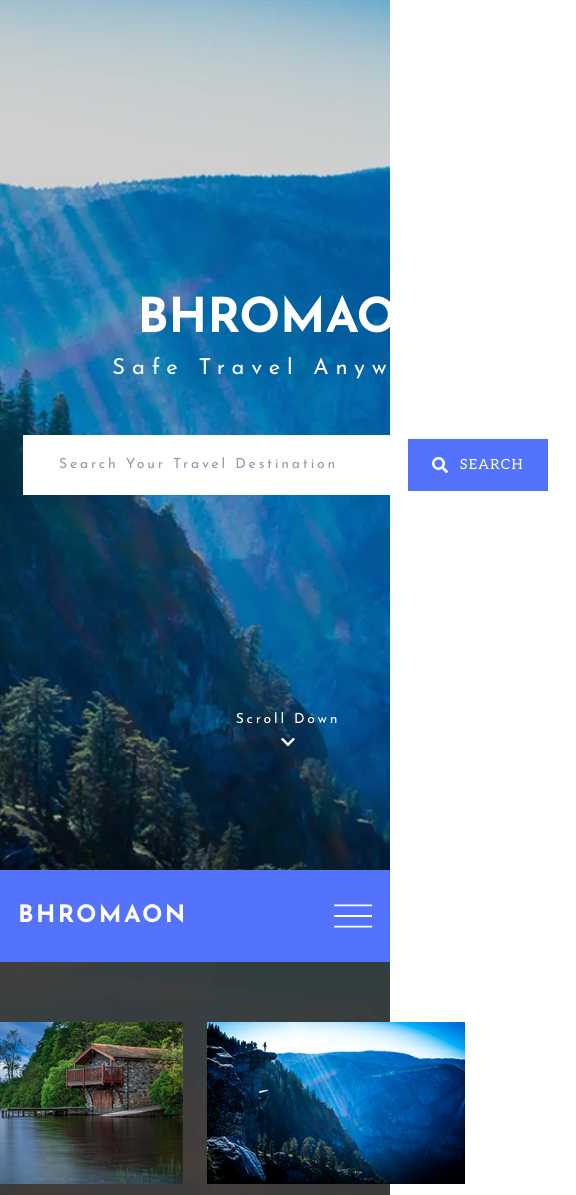
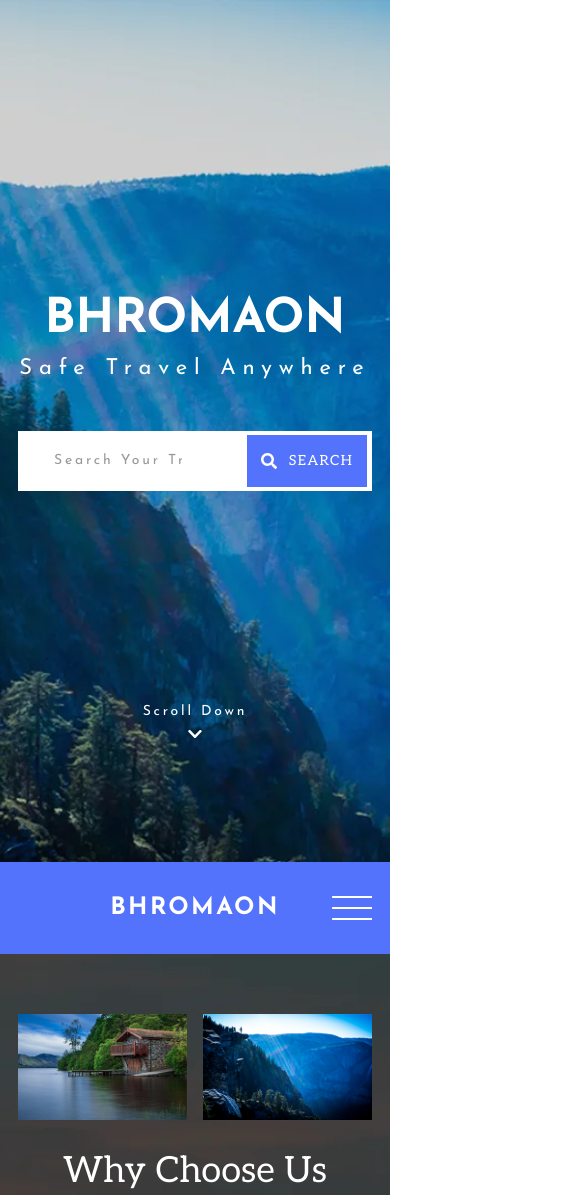
Before and after one commit to Fr33dom22/Exam-1---Travel-With-Us-, a plain HTML site: page index.html in a window 390 px wide. Shown: the top 1195 px of the page, 576 px wide, since content can reach past the window. Drawn offline with nearby package versions, Linux system fonts and the light colour scheme.

Commit message:
update responsive tablet - mobile

```diff
--- a/index.html
+++ b/index.html
@@ -24,7 +24,7 @@
   <body>
     <!-- HEADER -->
     <header class="header">
-      <div class="container">
+      <div class="header-container">
         <div class="first-screen">
           <h1 class="title_1">Bhromaon</h1>
           <h2 class="title_2">Safe Travel Anywhere</h2>
@@ -32,12 +32,13 @@
           <div class="search">
             <input
               type="text"
+              name="search"
               class="search__inp"
               placeholder="Search Your Travel Destination"
             />
             <button type="submit" class="search__btn">
               <svg class="search__icon" width="16" height="16">
-                <use href="/assets/symbol-defs.svg#icon-search"></use>
+                <use href="./assets/symbol-defs.svg#icon-search"></use>
               </svg>
               Search
             </button>
--- a/scss/_header.scss
+++ b/scss/_header.scss
@@ -37,14 +37,16 @@
   }
 
   .search {
-    min-width: 647px;
-    margin-bottom: 211px;
-    padding: 4px 5px;
     position: relative;
+    width: 100%;
+    max-width: 647px;
+    margin: 0 auto 211px auto;
+    box-sizing: border-box;
 
     &__inp {
       width: 100%;
       padding: 20px 190px 20px 36px;
+      box-sizing: border-box;
       border: none;
       outline: none;
       font-family: $font-family;
@@ -61,15 +63,17 @@
     &__btn {
       position: absolute;
       top: 50%;
+      right: 5px;
       transform: translateY(-50%);
-      right: 10px;
+      width: 120px;
+      padding: 16px 24px;
+      display: flex;
+      align-items: center;
+      justify-content: center;
+      gap: 12px;
       border: none;
       background: $accent;
-      display: flex;
-      align-items: center;
-      justify-content: flex-start;
-      gap: 12px;
-      padding: 16px 24px;
+      cursor: pointer;
       font-family: $second-family;
       font-weight: 400;
       font-size: 14px;
@@ -77,7 +81,6 @@
       letter-spacing: 0.1em;
       text-transform: uppercase;
       color: $white;
-      cursor: pointer;
       transition: background 0.3s;
 
       &:hover {
@@ -88,6 +91,7 @@
         width: 16px;
         height: 16px;
         fill: $white;
+        flex-shrink: 0;
       }
     }
   }
@@ -97,7 +101,6 @@
     flex-direction: column;
     align-items: center;
     gap: 4px;
-
     margin-bottom: 120px;
 
     &__icon {
@@ -123,7 +126,6 @@
     }
   }
 }
-
 /* Nav */
 .nav-wrap {
   width: 100%;
--- a/scss/_responsive.scss
+++ b/scss/_responsive.scss
@@ -111,9 +111,9 @@
 // ========== 768px ==========
 @media screen and (max-width: 768px) {
   .container {
-    padding-left: 24px;
-    padding-right: 24px;
     max-width: 768px;
+    box-sizing: border-box;
+    padding: 0 24px;
   }
 
   .header {
@@ -125,6 +125,15 @@
     flex-direction: column;
     align-items: center;
     gap: 32px;
+  }
+
+  .first-screen {
+    .search {
+      position: relative;
+      width: calc(100% - 120px);
+      max-width: 647px;
+      margin: 0 auto 211px auto;
+    }
   }
 
   .about-screen__container {
@@ -149,18 +158,43 @@
   }
 
   .about-img__container {
+    display: flex;
     flex-direction: row;
     gap: 24px;
+    overflow-x: hidden;
   }
 
   .about-img__container img {
     margin: 0;
-    width: 348px;
+    width: clamp(200px, 48%, 348px);
+    flex-shrink: 1;
   }
 
   .tourists {
     background: url("../assets/img/768/what-tourist-say-bg.webp") no-repeat
       center/cover;
+    padding: 60px 0 120px 0;
+
+    &-wrap {
+      display: flex;
+      flex-direction: column;
+      gap: 24px;
+      max-width: 720px;
+      margin: 0 auto;
+      width: 100%;
+    }
+
+    &-img,
+    &-info {
+      width: 100%;
+      box-sizing: border-box;
+    }
+
+    &-img img {
+      width: 100%;
+      height: auto;
+      display: block;
+    }
   }
 
   .about-img-first {
@@ -189,36 +223,25 @@
 
   .tour-first {
     background: url("../assets/img/768/tour-first.webp") no-repeat center/cover;
-    padding-top: 120px;
-    padding-bottom: 120px;
+    padding: 120px 0;
   }
 
   .tour-second {
     background: url("../assets/img/768/tour-second.webp") no-repeat center/cover;
-    padding-top: 120px;
-    padding-bottom: 120px;
+    padding: 120px 0;
   }
 
   .tour__img-wrap {
     max-width: 720px;
-  }
-
-  .tourists {
-    padding-top: 60px;
-    padding-bottom: 120px;
-  }
-
-  .tourists-wrap {
-    flex-direction: column;
   }
 }
 
 // ========== 576px ==========
 @media screen and (max-width: 576px) {
   .container {
-    padding-left: 18px;
-    padding-right: 18px;
+    padding: 0 18px;
     max-width: 576px;
+    box-sizing: border-box;
   }
 
   .header {
@@ -228,11 +251,14 @@
 
   .first-screen {
     .search {
-      min-width: 540px;
+      position: relative;
+      width: calc(100% - 36px);
+      max-width: 540px;
+      margin: 0 auto 211px auto;
+    }
 
-      &__inp {
-        padding: 20px 83px 20px 36px;
-      }
+    &__inp {
+      padding: 20px 83px 20px 36px;
     }
   }
 
@@ -242,26 +268,30 @@
     }
 
     .nav__container {
-      flex-direction: row;
-      justify-content: flex-end;
-      gap: 146px;
+      position: relative;
+      display: flex;
+      justify-content: center;
+      align-items: center;
     }
 
     .logo__title {
-      justify-content: center;
+      margin: 0 auto;
     }
 
     .icon-burger {
+      position: absolute;
+      right: 18px;
+      top: 50%;
+      transform: translateY(-50%);
+      display: block;
       fill: $white;
-      display: block;
       cursor: pointer;
-      transition: fill 0.3s;
+      transition: fill 0.3s, transform 0.3s;
 
       &:hover,
       &:focus {
         fill: $dark-blue;
         transform: scale(1.25);
-        transition: transform 0.3s;
       }
     }
   }
@@ -272,15 +302,23 @@
   }
 
   .about__why {
-    max-width: 540px;
+    max-width: 100%;
     display: flex;
     flex-direction: column;
     align-items: center;
     text-align: center;
   }
 
+  .about-img__container {
+    display: flex;
+    flex-wrap: wrap;
+    gap: 16px;
+    justify-content: space-between;
+  }
+
   .about-img__container img {
-    width: 258px;
+    width: calc(50% - 8px);
+    flex-shrink: 1;
   }
 
   .tour-first {
@@ -294,6 +332,27 @@
   .tourists {
     background: url("../assets/img/576/what-tourist-say-bg.webp") no-repeat
       center/cover;
+    padding: 60px 0;
+
+    &-wrap {
+      display: flex;
+      flex-direction: column;
+      gap: 16px;
+      max-width: 540px;
+      margin: 0 auto;
+      width: 100%;
+    }
+
+    &-img,
+    &-info {
+      width: 100%;
+    }
+
+    &-img img {
+      width: 100%;
+      height: auto;
+      display: block;
+    }
   }
 
   .about-img-first {
```
Also changed, not shown: css/main.css, scss/abstracts/_vars.scss (line endings or trailing spaces), scss/base/_reset.scss (line endings or trailing spaces), 1 other file.
